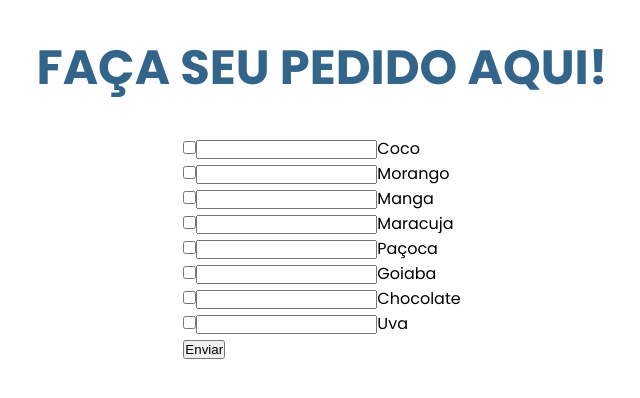
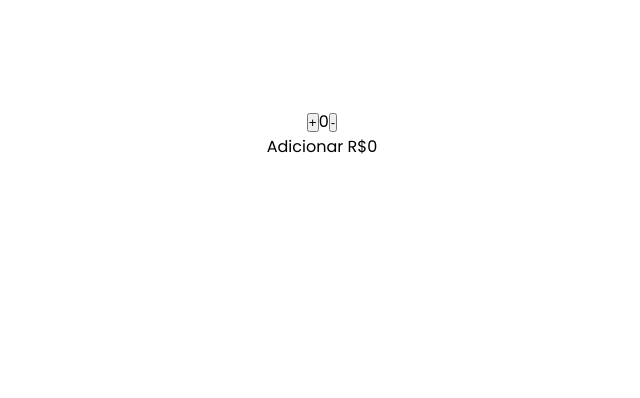
Before and after one commit to marckosalks/Geladinho-do-Pix-Pedidos, a React (Vite) app: page /pedidos in a window 1280 px wide. Shown: the top 398 px of the page, without its empty margins (318-958 px from the left). Built offline with nearby package versions, Linux system fonts and the light colour scheme.

Commit message:
feat: estruturando o componente pedido

```diff
--- a/src/components/ListaSabores/ListaSabores.tsx
+++ b/src/components/ListaSabores/ListaSabores.tsx
@@ -1,14 +1,17 @@
 import { Link } from "react-router"
 import "./styles.css"
+// import { useState } from "react"
 
 export const sabores = ["Coco", "Morango", "Manga", "Maracuja", "Paçoca", "Goiaba", "Chocolate", "Uva"]
-
+// const [escolhaSabor, setEscolhaSabor] = useState("")
 export function ListaSabores() {
   return (
     <section className="saboresContainer">
       <ul>
         {sabores.map((sabor: string) => (
           <li key={sabor}>
+
+            {/* {setEscolhaSabor(sabor)} */}
             <Link to="/pedidos">{sabor}</Link>
           </li>
         ))}
--- a/src/pages/Pedidos/Pedidos.tsx
+++ b/src/pages/Pedidos/Pedidos.tsx
@@ -1,22 +1,35 @@
-import { sabores } from "../../components/ListaSabores/ListaSabores"
+import { useState } from "react"
+// import { sabores } from "../../components/ListaSabores/ListaSabores"
 import "./styles.css"
 
-export default function Pedidos() {
 
+type PedidosType ={
+  titulo: string,
+  imagem: string,
+  descricao: string,
+}
+
+export default function Pedidos({titulo, imagem, descricao}: PedidosType) {
+  const [quantidade, setQuantidade ] =  useState(0)
 
   return (
     <div className="containerPedidos">
-      <h3>Faça seu pedido aqui!</h3>
-      <form>
-        {sabores.map((sabor: string) => (
-          <div>
-            <input type="checkbox" />
-            <input type="number" />
-            <span>{sabor}</span>
-          </div>
-        ))}
-        <button type="submit">Enviar</button>
-      </form>
+      <h3>{titulo}</h3>
+
+      <div className="cardFlavor">
+      <img src={imagem} alt="" />
+      <p>{descricao}</p>
+      </div>
+
+      <div>
+        <button onClick={()=> setQuantidade(quantidade + 1)}>+</button>
+        <span>{quantidade}</span>
+        <button onClick={()=> setQuantidade(quantidade - 1)}>-</button>
+      </div>
+
+      <div>
+        Adicionar R${quantidade * 2.5}
+      </div>
     </div>
   )
 }
```
